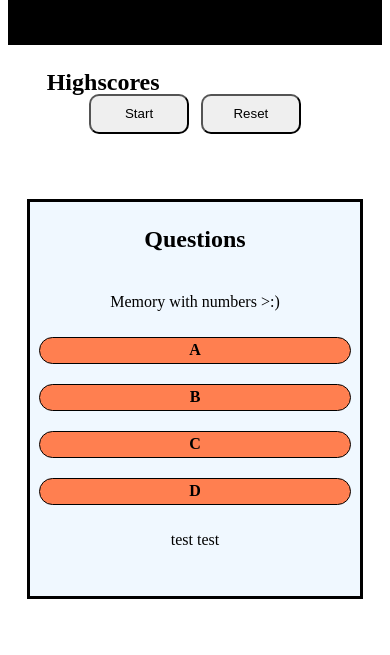
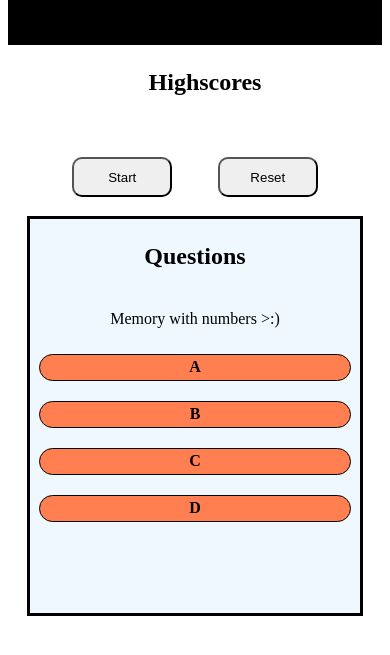
Before and after one commit to SaidHadad/Challenge-4-Code-Quiz, a plain HTML site: page index.html in a window 390 px wide. Shown: the part 103-758 px from the top of the page. Drawn offline with Linux system fonts and the light colour scheme.

Commit message:
touch ups
added comments, some mediaqueries and final fixtures to the code

```diff
--- a/assets/script.js
+++ b/assets/script.js
@@ -144,18 +144,20 @@ for (var i = 0; i < answerBtn.length; i++) {
 });
 }
 
+// function to print the highscores (work in progress)
 function printHighScore() {
     console.log('im in');
     highscores = scoresSorted(highscores, 'score');
     for (var i = 0; i < highscores.length; i++) {
         console.log(highscores[i].timeleft);
         var home = document.createElement("li");
-        var words = document.createTextNode(highscores[i].initials + ": " + highscores[i].timeleft)  ; //content of p
+        var words = document.createTextNode(highscores[i].initials + ": " + highscores[i].timeleft);
         home.appendChild(words);
         highScorePrint.appendChild(home);
     }
 }
 
+// function to sort the scores
 function scoresSorted(array, key) {
     return array.sort(function(a,b) {
     if (a.timeleft < b.timeleft) {
@@ -165,6 +167,7 @@ function scoresSorted(array, key) {
     });
 }
 
+// clear button
 clearHighScore.addEventListener("click", function() {
     console.log("reset")
     localStorage.removeItem("highscores");
--- a/assets/styles.css
+++ b/assets/styles.css
@@ -111,3 +111,15 @@ a {
     color: black;
     font-weight: bolder;
 }
+
+@media (max-width: 750px) {
+    .highscores {
+        width: 100%;
+        text-align: center;
+    }
+
+    .controls {
+        width: 100%;
+    }
+
+}
--- a/index.html
+++ b/index.html
@@ -9,6 +9,7 @@
 </head>
 <body>
     <header>
+        <!-- wrapper to give ease of formating this includes the nav with the timer and the headers -->
         <div class="wrapper">
             <nav id="timer">
                 <p>Time: 50</p>
@@ -18,16 +19,20 @@
         </div>
     </header>
     <main>
+        <!-- Main wrapper because I used this as a flex-container includes 3 containers, highscores, buttons and the questions -->
         <div class="main-wrapper">
+            <!-- the highscores is a header with a list that's going to be generated by DOM -->
             <div class="highscores">
                 <h3>Highscores</h3>
                 <ol class="scoresHTML">
                 </ol>
             </div>
+            <!-- this 2 buttons control the start and restart of the game -->
             <div class="controls">
                 <input id="start" type="button" value="Start">
                 <input id="reset" type="button" value="Reset">
             </div>
+            <!-- container for the formating of the questions -->
             <div class="questionCards">
                 <div class="questionsContainer">
                     <h3>Questions</h3>
@@ -45,7 +50,7 @@
                         <a href="#" class="answerBtn" id="button4">D</a>
                     </div>
                     <div class="prompt">
-                        <p id="veracity">test test</p>
+                        <p id="veracity"></p>
                     </div>
                 </div>
             </div>
```
Also changed, not shown: assets/photo.PNG (added), 1 other file.
